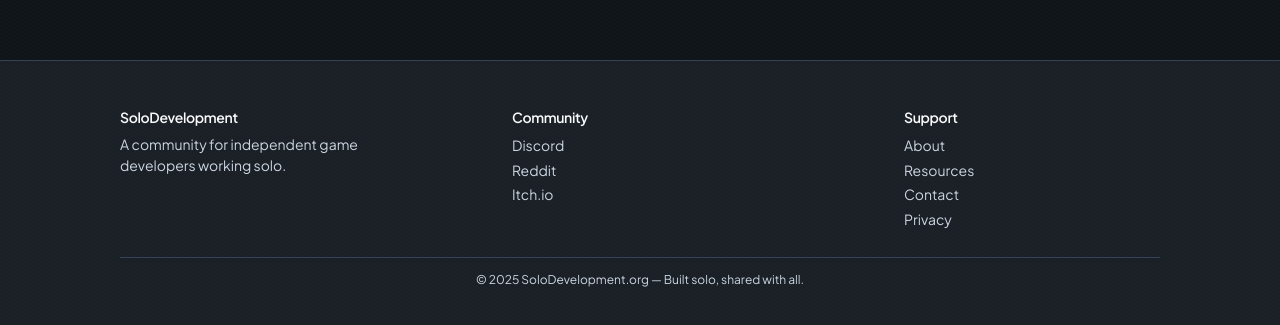
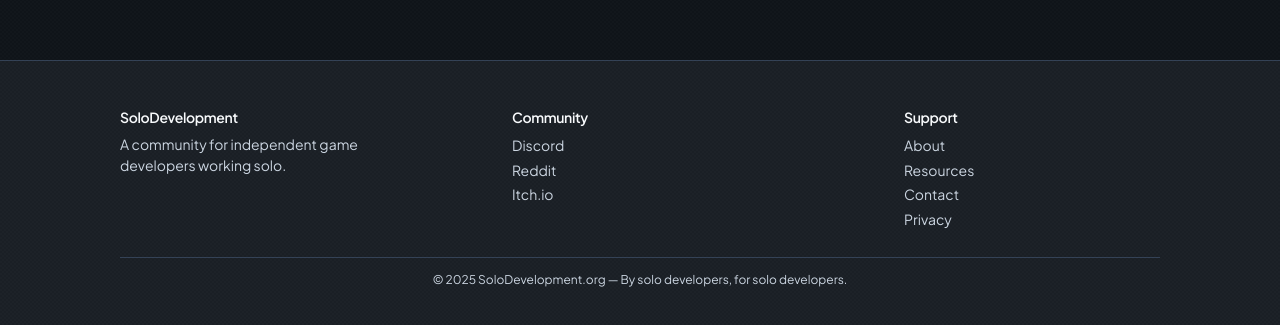
Before and after one commit to CharlesKleeven/solodevelopment, a React (Create React App) app in the folder client/: page /admin in a window 1280 px wide. Shown: the part 773-1098 px from the top of the page. Built offline with nearby package versions, Linux system fonts and the light colour scheme; no server answers.

Commit message:
Fixed external link to open in new tab, and also edited tag line in footer

```diff
--- a/client/src/components/Footer.tsx
+++ b/client/src/components/Footer.tsx
@@ -50,7 +50,7 @@ const Footer: React.FC = () => {
         </div>
 
         <div className="footer-bottom">
-          <p>&copy; 2025 SoloDevelopment.org — Built solo, shared with all.</p>
+          <p>&copy; 2025 SoloDevelopment.org — By solo developers, for solo developers.</p>
         </div>
       </div>
     </footer>
--- a/client/src/pages/Jams.tsx
+++ b/client/src/pages/Jams.tsx
@@ -132,12 +132,12 @@ const Jams = () => {
               </div>
 
               <div className="jam-actions">
-                <a href={jamData.url} className="btn btn-primary">
+                <a href={jamData.url} className="btn btn-primary" target="_blank" rel="noopener noreferrer nofollow">
                   {jamData.status === 'upcoming' ? 'Learn More' :
                     jamData.status === 'active' ? 'Join Jam' : 'View Results'}
                 </a>
                 {(jamData.status === 'active' || jamData.status === 'ended') && (
-                  <a href={jamData.url} className="btn btn-secondary">View Submissions</a>
+                  <a href={jamData.url} className="btn btn-secondary" target="_blank" rel="noopener noreferrer nofollow">View Submissions</a>
                 )}
               </div>
             </div>
```
